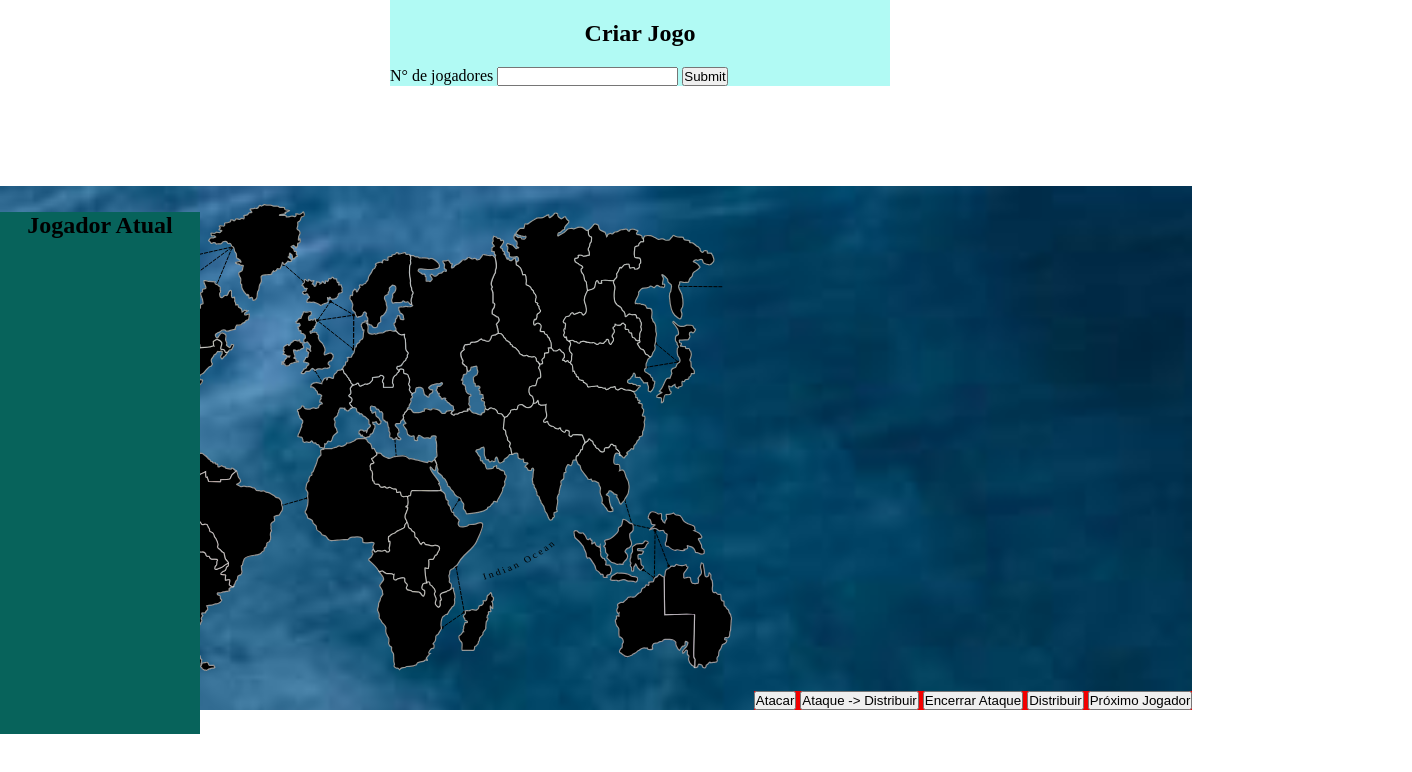
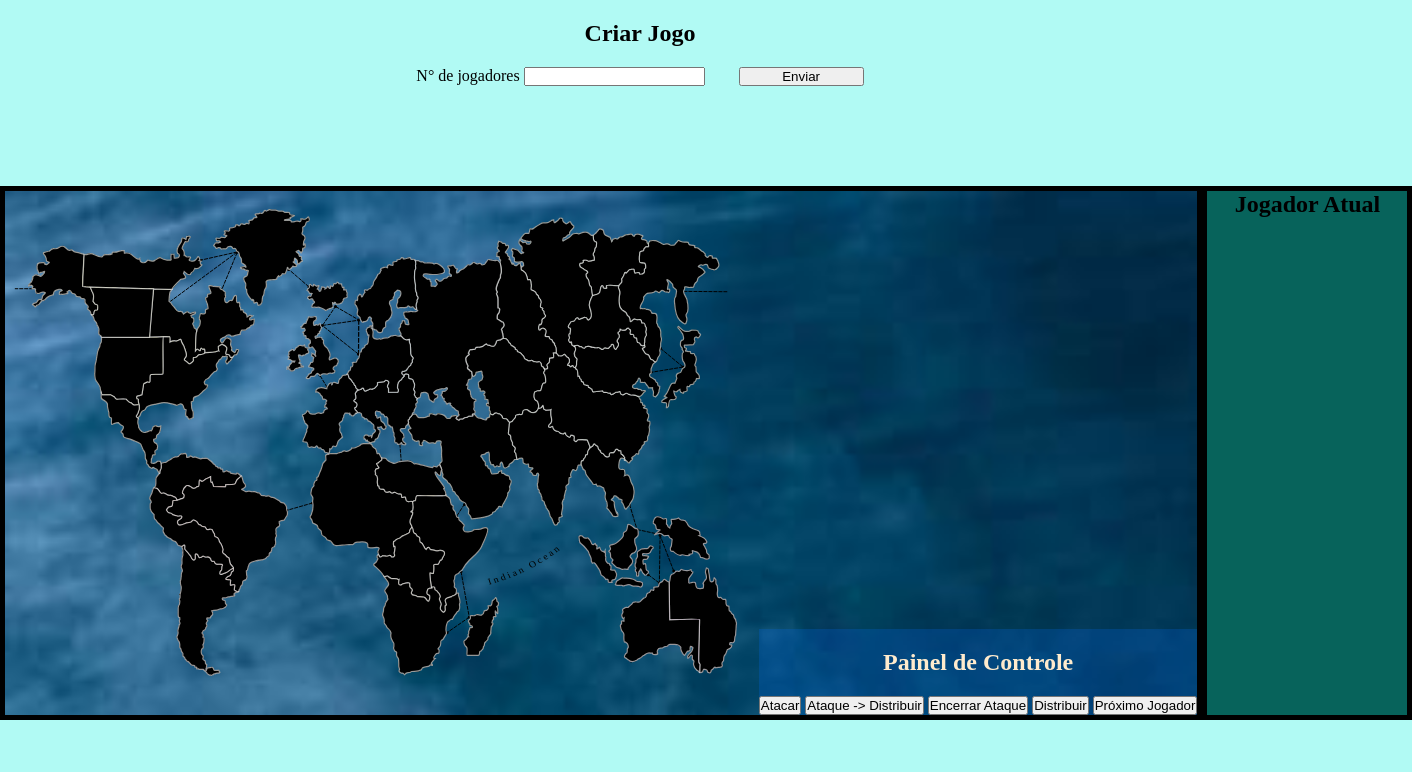
Before and after one commit to fredpereirajr/WAR-CIN, a plain HTML site: page index.html in a window 1280 px wide. Shown: the whole page, 1412 px wide, since content can reach past the window. Drawn offline with Linux system fonts and the light colour scheme.

Commit message:
Projeto Finalizado

```diff
--- a/estilo.css
+++ b/estilo.css
@@ -1,6 +1,10 @@
 * {
     margin: 0;
     padding: 0;
+}
+
+body {
+    background-color: rgb(177, 250, 244);;
 }
 
 #configuracao-game {
@@ -9,7 +13,6 @@
     margin-left: auto;
     margin-right: auto;
     width: 500px;
-    background-color: rgb(177, 250, 244);;
 }
 
 #configuracao-game h1 {
@@ -22,15 +25,17 @@
     background-size: cover;
     background-repeat: no-repeat;
     display: inline-block;
+    border: 5px solid rgb(0, 0, 0);
+    max-height: 524px;
 }
 
 #info-jogador {
     background-color: rgb(7, 99, 91);
     display: inline-block;
-    position: relative;
-    height: 522px;
-    bottom: 498px;
+    position: absolute;
     width: 200px;
+    height: 524px;
+    border: 5px solid rgb(0, 0, 0);
 
 }
 
@@ -42,9 +47,30 @@
     text-align: center;
 }
 
+#content-config button{
+    margin-left: 30px;
+    width: 25%;
+}
+
+#content-config {
+    text-align: center;
+}
+
+#content-config .div-input-jogadores {
+    margin-bottom: 20px;
+}
+
+
 #controle-jogo {
     display: inline-block;
-    background-color: rgb(243, 0, 0);
+    background-color: rgba(0, 105, 243, 0.226);
+}
+
+#controle-jogo h2 {
+    margin-bottom: 20px;
+    color: blanchedalmond;
+    margin-top: 20px;
+    text-align: center;
 }
 
 .flash {
@@ -62,3 +88,7 @@
 .area {
     cursor: pointer;
 }
+
+#teste {
+    background-color: aqua;
+}
--- a/index.html
+++ b/index.html
@@ -14,11 +14,12 @@
   <div id="content-config">
       <label for="">N° de jogadores</label>
       <input id="input-numero-jogadores" type="number">
-      <button id="botao-numero-jogadores">Submit</button>
+      <button id="botao-numero-jogadores">Enviar</button>
   </div>
 
 </section>
 
+<div id="main">
 <div id="mapaConteiner" >
 <svg id="mapa" width="749.81909" height="519.06781">
   <defs id="defs5">
@@ -368,15 +369,18 @@
   </g>
 </svg>
 
+
 <div id="controle-jogo" >
+  <h2>Painel de Controle</h2>
   <button id="botao-ataque" class="button-controle-jogo">Atacar</button>
   <button id="botao-ataque-distribuir" class="button-controle-jogo">Ataque -> Distribuir</button>
   <button id="botao-encerrar-ataque" class="button-controle-jogo">Encerrar Ataque</button>
   <button id="botao-distribuir" class="button-controle-jogo">Distribuir</button>
   <button id="botao-finalizar" class="button-controle-jogo">Próximo Jogador</button>
 </div>
+
+
 </div>
-
 
 <section id="info-jogador">
   <h1>Jogador Atual</h1>
@@ -387,6 +391,9 @@
     <div>Total de Tropas</div> <!--quantidade de tropas total no jogo-->
   </div>
 </section>
+
+</div>
+
 
 
   <script type="module" >
@@ -447,10 +454,10 @@
       return Math.floor(Math.random() * (b - a + 1)) + a
     };
     APIGame.arrayCoresWar = [
-      {cor: "vermelho", hexadecimal:"#f90005", index:0},
-      {cor: "roxo", hexadecimal:"#db00eb", index:1},
+      {cor: "vermelho", hexadecimal:"#ff080d", index:0},
+      {cor: "roxo", hexadecimal:"#aa00d1", index:1},
       {cor: "preto", hexadecimal:"#000000", index:2},
-      {cor: "azul", hexadecimal:"#1300c2", index:3},
+      {cor: "azul", hexadecimal:"#1900ff", index:3},
       {cor: "laranja", hexadecimal:"#ff8000", index:4},
       {cor: "verde", hexadecimal:"#01ca00", index:5}
     ]
@@ -530,7 +537,8 @@
       APIGame.jogadores.push(new Jogador(Nomejogador, objetoCor));
     }
 
-    sectionConfig.remove(); //Remove a section de Criar jogo
+    //sectionConfig.remove(); //Remove a section de Criar jogo
+    sectionConfig.style.display = "none";
 
     APIGame.jogadores.sort(function(a, b){return b.cor.index - a.cor.index}); /* Ordena a vez de acordo com a cor do jogador*/
 
@@ -671,8 +679,6 @@
           if(APIGame.jogadores[0].tropasRodada == 0 &&  APIGame.primeiraRodada == false){
             APIGame.estado = "Ataque";
             divInfoJogador.children[1].textContent = `Fase: ${APIGame.estado}`;
-            //turnInfoMessage.textContent = "Choose a country to attack from then a target";
-            alert("FASE DE ATAQUE");
           }
         }
       })
@@ -1019,9 +1025,9 @@
   botaoFinalizarJogada.addEventListener("click", finalizarTurno);
   mapa.addEventListener("mousedown", handleClick);
   botaoAtaque.addEventListener("click", algoritmoAtaque);
-  botaoEncerrarAtaque.addEventListener("click", alterarEstadoDistribuicao)
+  botaoEncerrarAtaque.addEventListener("click", alterarEstadoDistribuicao);
   botaoDistribuir.addEventListener("click", algoritmoDistribuicao);
-  botaoDistribuirAtaque.addEventListener("click", distribuirTropasAtaque)
+  botaoDistribuirAtaque.addEventListener("click", distribuirTropasAtaque);
 
   /*Alterando cor de borda do país.*/
   paises.forEach(function (pais) {
```
